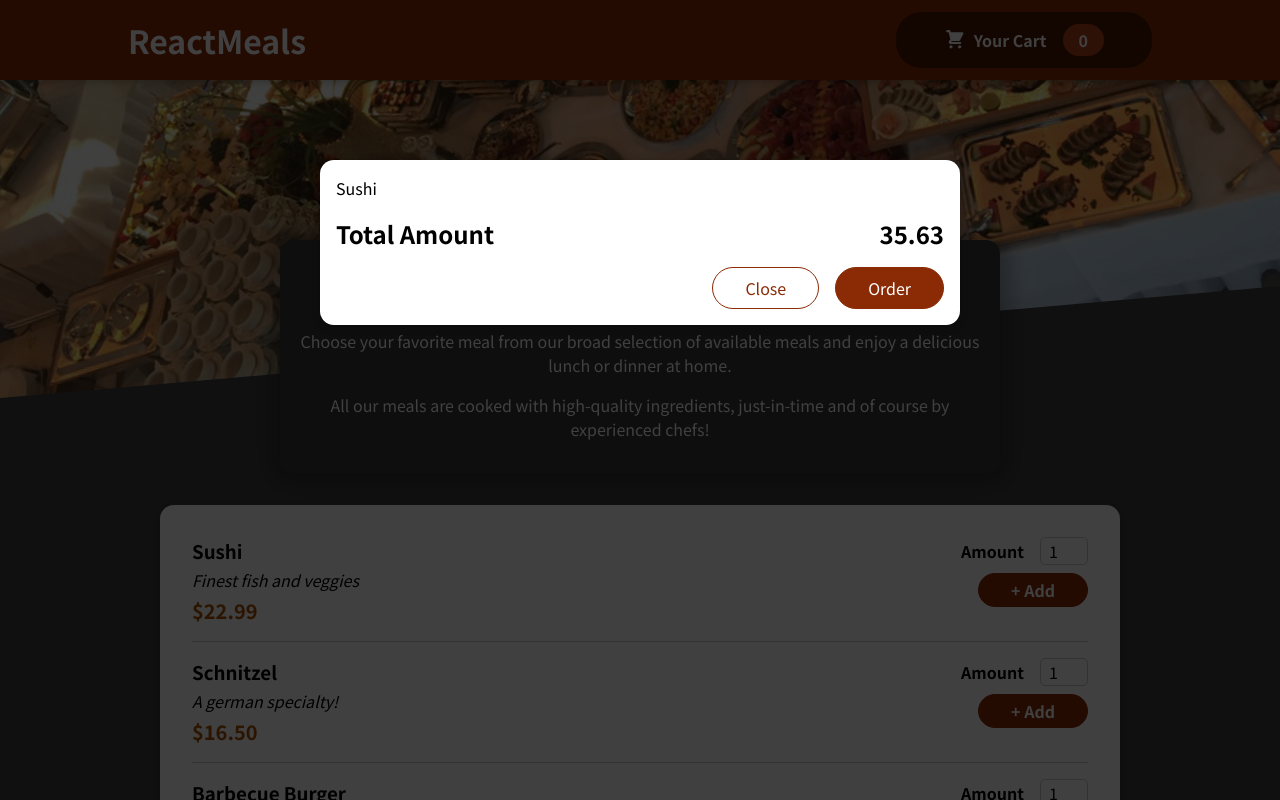
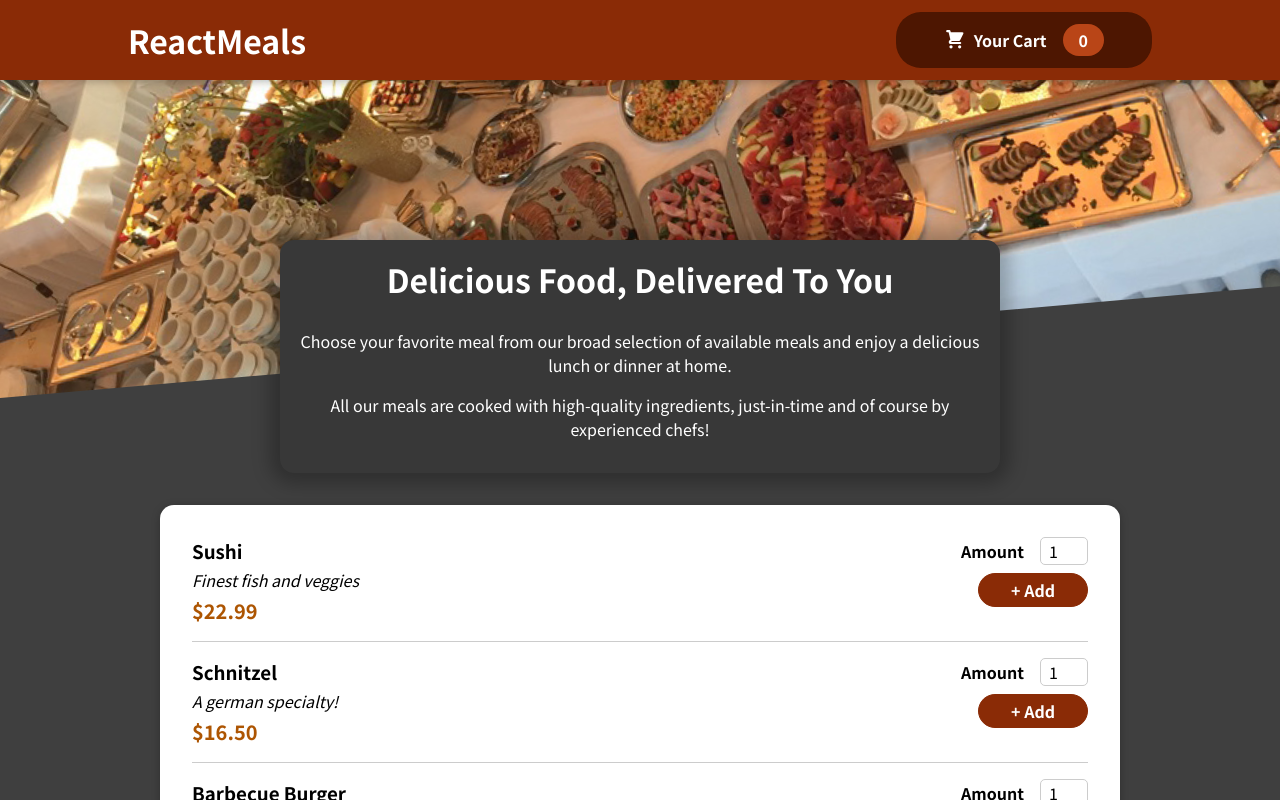
Before and after one commit to Hemant837/Restaurant-Website, a React (Create React App) app: page / in a window 1280 px wide. Shown: the top 800 px of the page. Built offline with nearby package versions, Linux system fonts and the light colour scheme.

Commit message:
Cart open and close

```diff
--- a/src/App.js
+++ b/src/App.js
@@ -1,13 +1,22 @@
-import { Fragment } from "react";
+import { Fragment, useState } from "react";
 import Header from "./components/Layout/Header";
 import Meals from "./components/Meals/Meals";
 import Cart from "./components/Cart/Cart";
 
 function App() {
+  const [cartIsShown, setCartIsShown] = useState(false);
+
+  const showCartHandler = () => {
+    setCartIsShown(true);
+  };
+  const hideCartHandler = () => {
+    setCartIsShown(false);
+  };
+
   return (
     <Fragment>
-      <Cart />
-      <Header />
+      {cartIsShown && <Cart onClose={hideCartHandler}/>}
+      <Header onShowCart={showCartHandler} />
       <main>
         <Meals />
       </main>
--- a/src/components/Cart/Cart.js
+++ b/src/components/Cart/Cart.js
@@ -11,14 +11,16 @@
   );
 
   return (
-    <Modal>
+    <Modal onClose={props.onClose}>
       {cartItems}
       <div className={classes.total}>
         <span>Total Amount</span>
         <span>35.63</span>
       </div>
       <div className={classes.actions}>
-        <button className={classes["button--alt"]}>Close</button>
+        <button className={classes["button--alt"]} onClick={props.onClose}>
+          Close
+        </button>
         <button className={classes.button}>Order</button>
       </div>
     </Modal>
--- a/src/components/Layout/Header.js
+++ b/src/components/Layout/Header.js
@@ -9,7 +9,7 @@
     <Fragment>
       <header className={classes.header}>
         <h1>ReactMeals</h1>
-        <HeaderCartButton />
+        <HeaderCartButton onClick={props.onShowCart} />
       </header>
       <div className={classes["main-image"]}>
         <img src={mealsImage} alt="A table full of delicious food!" />
--- a/src/components/Layout/HeaderCartButton.js
+++ b/src/components/Layout/HeaderCartButton.js
@@ -4,7 +4,7 @@
 
 const HeaderCartButton = (props) => {
   return (
-    <button className={classes.button}>
+    <button className={classes.button} onClick={props.onClick}>
       <span className={classes.icon}>
         <CartIcon />
       </span>
--- a/src/components/UI/Modal.js
+++ b/src/components/UI/Modal.js
@@ -3,7 +3,7 @@
 import classes from "./Modal.module.css";
 
 const Backdrop = (props) => {
-  return <div className={classes.backdrop}></div>;
+  return <div className={classes.backdrop} onClick={props.onClose} />;
 };
 
 const ModalOverlay = (props) => {
@@ -19,7 +19,10 @@
 const Modal = (props) => {
   return (
     <Fragment>
-      {ReactDOM.createPortal(<Backdrop />, portalElement)}
+      {ReactDOM.createPortal(
+        <Backdrop onClose={props.onClose} />,
+        portalElement
+      )}
       {ReactDOM.createPortal(
         <ModalOverlay>{props.children}</ModalOverlay>,
         portalElement
```
